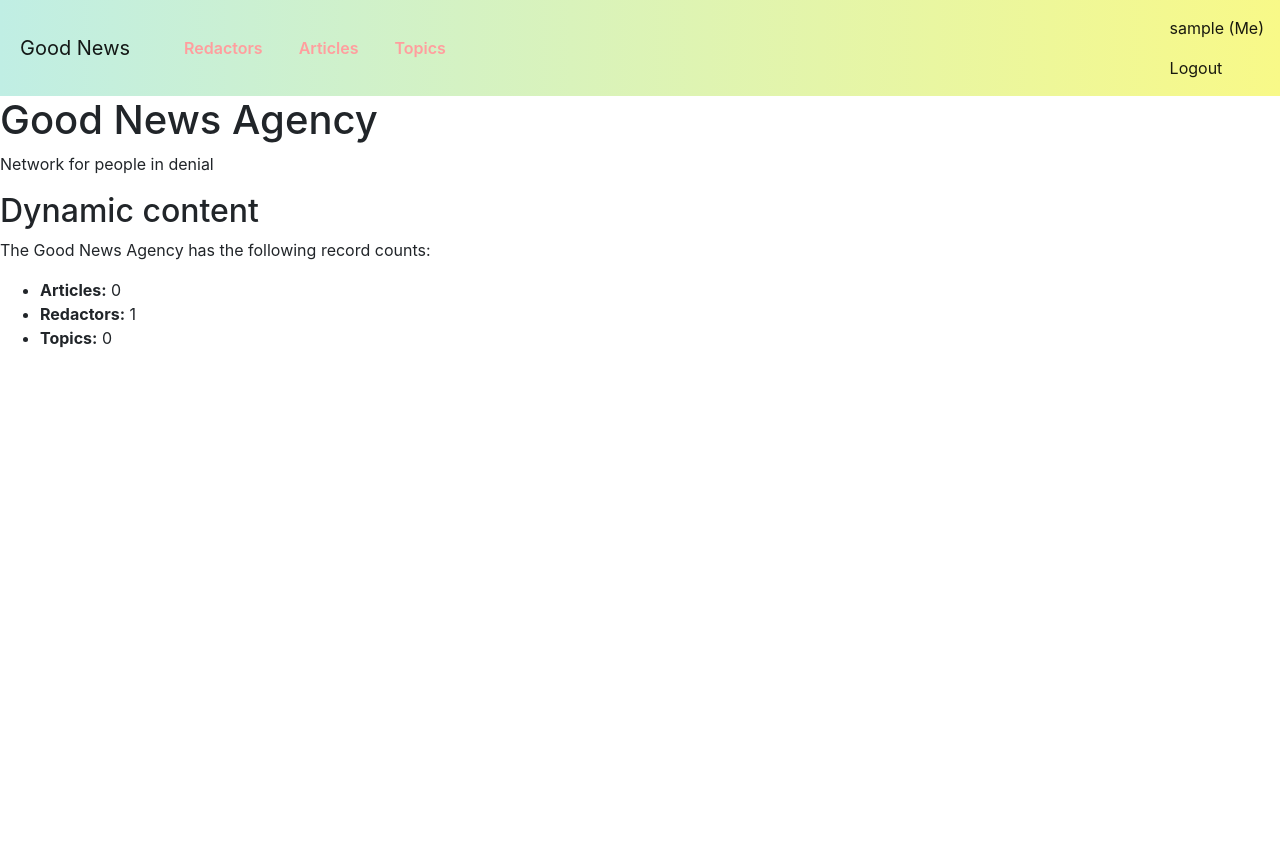
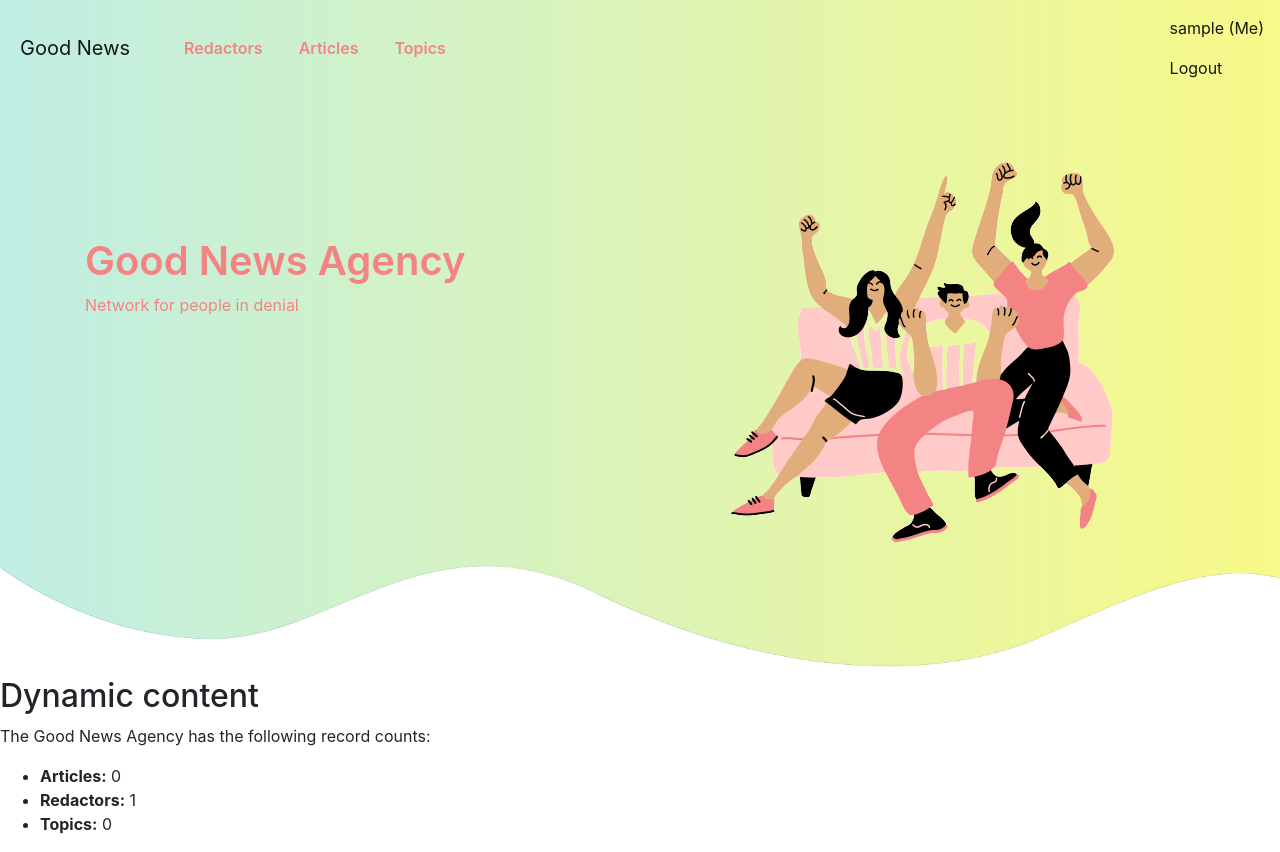
Before and after one commit to ada-krav/good-news, a Django app: page / in a window 1280 px wide. Before the commit the page ends 348 px from the top, so only its background shows below. Run offline with Django 4.2, Linux system fonts and the light colour scheme; the visitor is signed in with stand-in values (Sample User, id 1); data comes from the database, SQL or seed files in the repository; data that the repository does not hold is empty; some libraries are stand-ins or nearby versions.

Commit message:
add styles for banner section of index page

```diff
--- a/static/css/styles.css
+++ b/static/css/styles.css
@@ -2,11 +2,11 @@
   --first: #C0EEE4;
   --second: #F8F988;
   --third: #FFCAC8;
-  --fourth: #FF9E9E
+  --fourth: #F48484
 
 }
 
-
+/* --------- SIDEBAR ---------*/
 .navbar {
     background-image: linear-gradient(to right, var(--first), var(--second));
     padding: 0 !important;
@@ -39,3 +39,21 @@
     float: right;
     margin: 0 2px 0 2px;
 }
+/* --------- SIDEBAR ---------*/
+/* --------- BANNER ---------*/
+.banner {
+    background-image: linear-gradient(to right, var(--first), var(--second));
+    color: var(--fourth);
+    padding-top: 5%;
+}
+
+.banner-title{
+
+    font-weight: 600;
+    margin-top: 77px;
+   }
+
+.bottom-img{
+    width: 100%;
+}
+/* --------- BANNER ---------*/
--- a/templates/agency/index.html
+++ b/templates/agency/index.html
@@ -1,8 +1,26 @@
 {% extends "base.html" %}
 
 {% block content %}
-    <h1>Good News Agency</h1>
-    <p>Network for people in denial</p>
+    <section class="banner">
+    <div class="container">
+      <div class="row">
+        <div class="col-md-6">
+          <h1 class="banner-title">Good News Agency</h1>
+
+          <p>Network for people in denial</p>
+        </div>
+        <div class="col-md-6 text-center">
+          {% load static %}
+          <img src="{% static 'images/team.png' %}" alt="Happy people" class="img-fluid">
+
+
+        </div>
+      </div>
+    </div>
+      {% load static %}
+          <img src="{% static 'images/wave_up.png' %}" alt="" class="bottom-img">
+    </section>
+  <section class="dyn-content">
     <h2>Dynamic content</h2>
     <p>The Good News Agency has the following record counts:</p>
     <ul>
@@ -10,5 +28,6 @@
         <li><strong>Redactors:</strong> {{ num_redactors }}</li>
         <li><strong>Topics:</strong> {{ num_topics }}</li>
     </ul>
+  </section>
 
 {% endblock %}
```
Also changed, not shown: static/images/team.png (added), static/images/wave_up.png (added).
